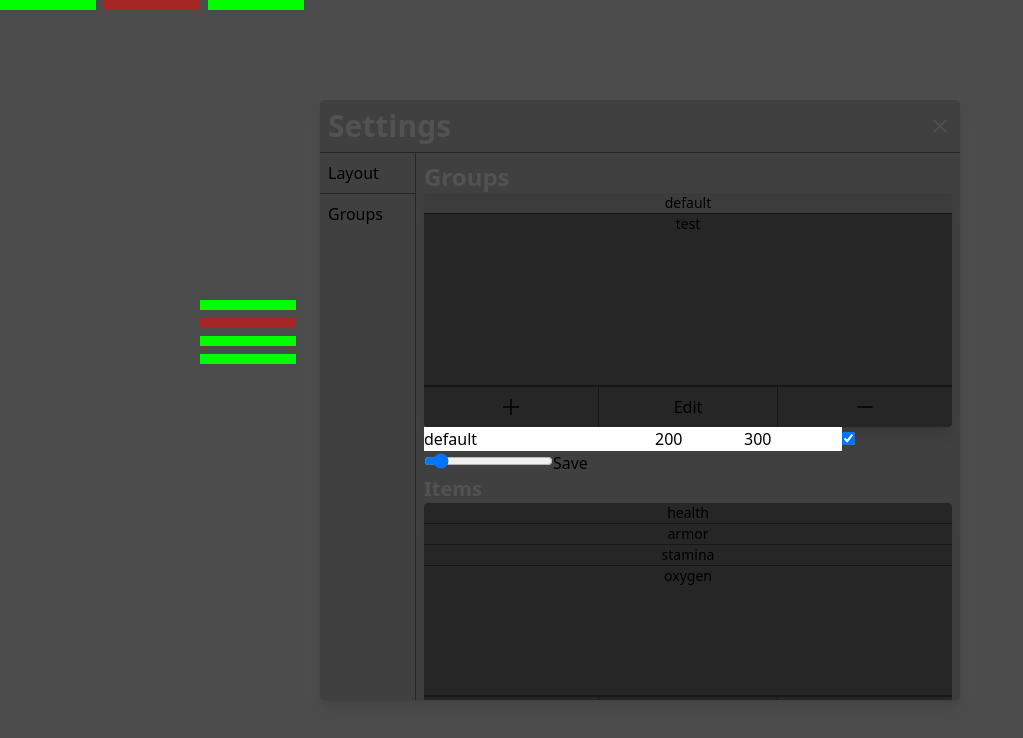
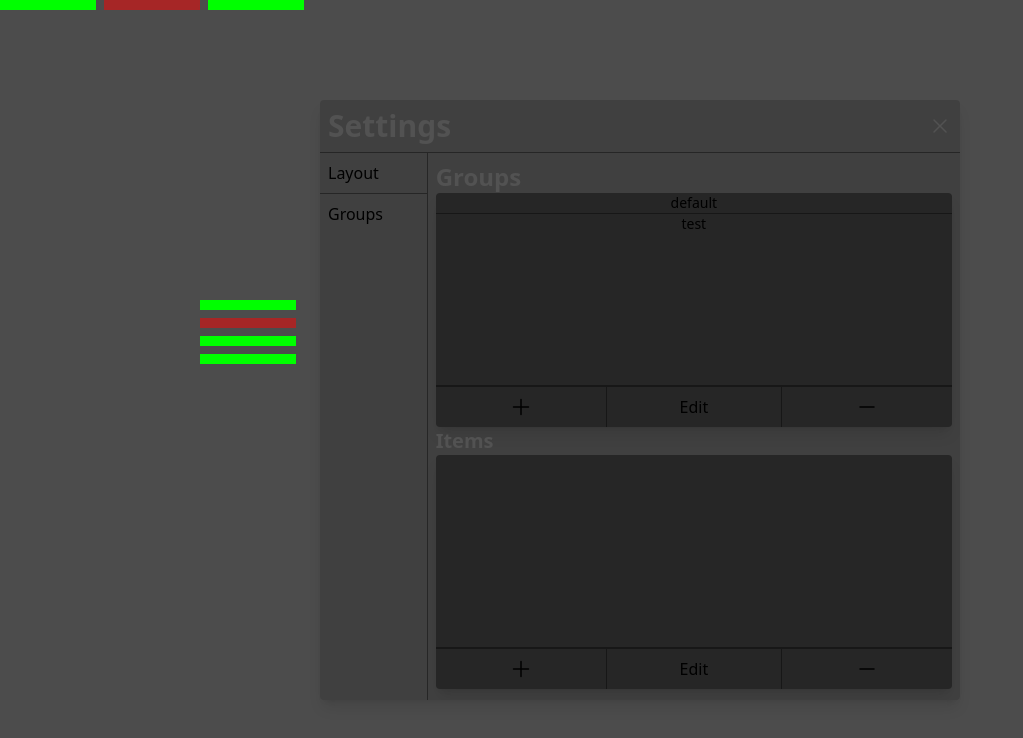
Before and after one commit to Clxssyy/classy-fivem, a React (Vite) app in the folder classy-hud/packages/ui/: page / in a window 1280 px wide. Both pictures are taken after a click on the button "Groups". Shown: the top 738 px of the page, without its empty margins (0-1023 px from the left). Built offline with nearby package versions, Linux system fonts and the light colour scheme.

Commit message:
Update active group/item logic to flow when adding/deleting

```diff
--- a/classy-hud/packages/ui/src/pages/hud/components/GroupsPage.tsx
+++ b/classy-hud/packages/ui/src/pages/hud/components/GroupsPage.tsx
@@ -12,11 +12,14 @@ const GroupsPage = ({ groups, setGroups }: GroupsPageProps) => {
   const [activeItem, setActiveItem] = useState<group['items'][0]>()
 
   useEffect(() => {
-    setActiveGroup(groups[activeGroup?.id || 0])
+    if (activeGroup) setActiveGroup(groups[activeGroup?.id || 0])
   }, [groups])
 
   useEffect(() => {
-    setActiveItem(undefined)
+    if (activeGroup === undefined) setActiveItem(undefined)
+    else if (activeItem && !activeGroup?.items.includes(activeItem)) {
+      setActiveItem(undefined)
+    }
   }, [activeGroup])
 
   const handleAddGroup = () => {
@@ -29,6 +32,7 @@ const GroupsPage = ({ groups, setGroups }: GroupsPageProps) => {
       gap: '0',
     }
     setGroups((prevGroups) => [...prevGroups, newGroup])
+    setActiveGroup(newGroup)
   }
 
   const handleRemoveGroup = () => {
@@ -36,7 +40,7 @@ const GroupsPage = ({ groups, setGroups }: GroupsPageProps) => {
       setGroups((prevGroups) => {
         return prevGroups.filter((group) => group !== activeGroup)
       })
-      setActiveGroup(undefined)
+      setActiveGroup(() => groups[activeGroup.id - 1] || undefined)
     }
   }
 
@@ -50,7 +54,10 @@ const GroupsPage = ({ groups, setGroups }: GroupsPageProps) => {
           return group
         })
       })
-      setActiveItem(undefined)
+      setActiveItem(() => {
+        const newActiveItem = activeItem?.id - 1
+        return activeGroup?.items[newActiveItem] || undefined
+      })
     }
   }
 
@@ -109,6 +116,7 @@ const GroupsPage = ({ groups, setGroups }: GroupsPageProps) => {
       })
 
       setGroups(updatedGroups)
+      setActiveItem(newItem)
     }
   }
 
```
